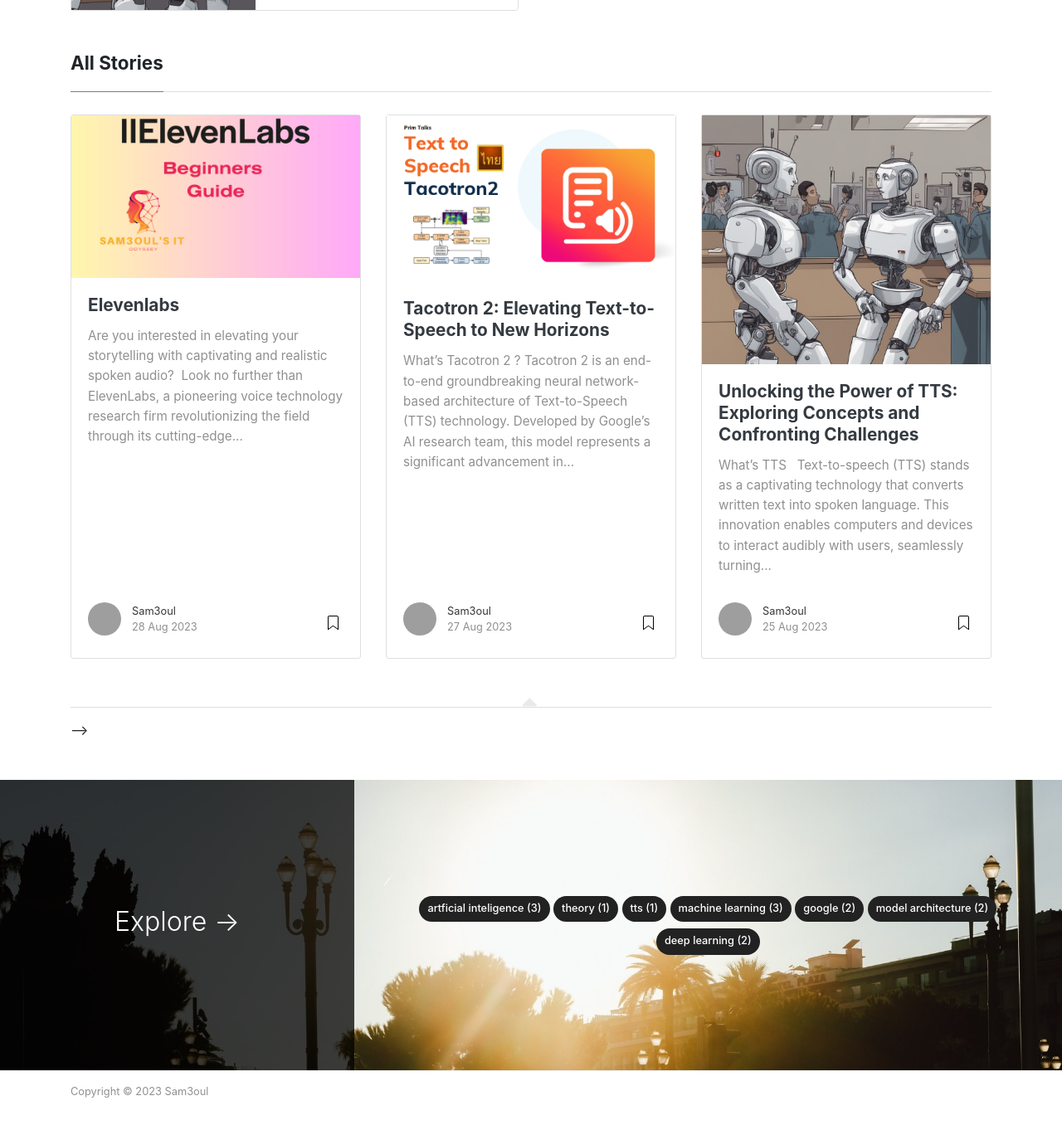
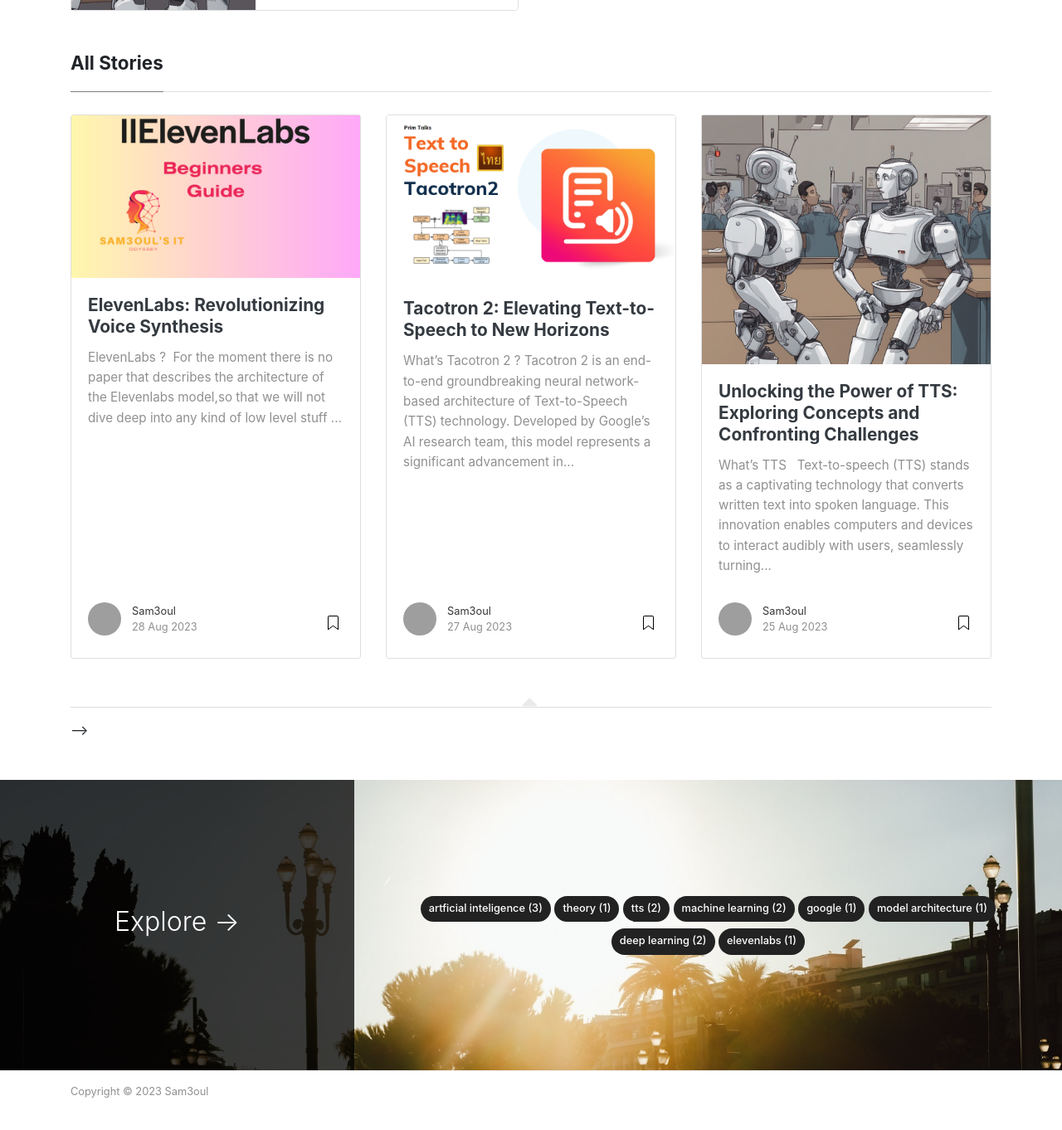
Before and after one commit to ismailsaid2001/Sam3oul.github.io, a Jekyll site: the page built from index.html, in a window 1280 px wide and 1400 px high, scrolled down 886 px. Shown: the top 1362 px of the window at 83% size. Built offline with Jekyll 4.4.1, drawn with Linux system fonts in a browser that asks for light colours; nearby versions of some CDN libraries; the list of posts is cut into pages by our own code; some of the changed lines change nothing that is shown; grey boxes are pictures that could not be loaded.

Commit message:
third update

````diff
--- a/_posts/2023-08-28-Elevenlabs-deep-dive.md
+++ b/_posts/2023-08-28-Elevenlabs-deep-dive.md
@@ -1,41 +1,109 @@
 ---
 layout: post
-title:  "Elevenlabs"
+title:  "ElevenLabs: Revolutionizing Voice Synthesis"
 author: Sam3oul
-categories: [ Artficial inteligence,Google,Model Architecture,Machine learning,deep learning]
+categories: [ Artficial inteligence,deep learning,TTS,ElevenLabs]
 image: assets/images/ElevenLabs.png
-beforetoc: "complete here"
+beforetoc: "Are you interested in elevating your storytelling with captivating and realistic spoken audio?
+Look no further than ElevenLabs, a pioneering voice technology research firm revolutionizing the field through its cutting-edge AI speech software. Let me show you what is Eleven Labs and How does it work "
 toc: true
 ---
-Are you interested in elevating your storytelling with captivating and realistic spoken audio?
-Look no further than ElevenLabs, a pioneering voice technology research firm revolutionizing the field through its cutting-edge AI speech software. Let me show you what is Eleven Labs and How does it work?
 
-how does it work ?
+
+## ElevenLabs ?
 For the moment there is no paper that describes the architecture of the Elevenlabs model,so that we will not dive deep into any kind of low level stuff
+
 Eleven Labs AI generates voices using a deep-learning model for speech synthesis.
-The AI system analyzes the nuances, intonations, and distinctive characteristics of natural speech. It then utilizes complex algorithms to replicate voices that closely resemble real humans, achieving a level of realism that is almost impossible to tell apart.
+
+The AI system analyzes the `nuances`, `intonations`, and distinctive characteristics of natural speech. It then utilizes `complex algorithms` to replicate voices that closely resemble real humans, achieving a level of **realism** that is almost impossible to tell apart.
 Models  proposed
-there are actually two models proposed, the first is the monolingual model which works only in English (Australian, American, and British accents), and the multilingual model which works in French (both Canadian and French accents), Polish, German, Spanish, Italian, Hindi and Portuguese (both Brasilian and Portuguese accent)
-how to use it?
+
+There are actually two models proposed, the first is the **monolingual** model which works only in **English** (`Australian, American, and British accents`), and the **multilingual** model which works in **French** (both **Canadian** and **French** accents), **Polish**, **German**, **Spanish**, **Italian**, **Hindi** and **Portuguese** (`both Brasilian and Portuguese accent`)
+## how to use ElevenLabs?
+
 it's very simple to use, you have to select the model you want to use .
 
-then you have to choose one of the voices proposed, each voice has its own features you could test them to be able to select the most adequate voice for you
+then you have to choose one of the voices proposed, each voice has its own features you could test them to be able to select the most **adequate** voice for you
 
-you could also calibrate the stability and clarity based on your need
+you could also calibrate the **stability** and **clarity** based on your need
 
-And finally, type the text that will be given to the model as input(your script)
+And finally, type the text that will be given to the model as input(`your script`)
+## Prompting
+To improve the quality of the generated sound in terms of its rhythm pacing and realisl, we employ a commonly used technique known as `"prompting"` .
+
+This technique allows us to exert control over **pauses**, **emotions**, and the overall **pacing** of the sound output.
 By the way, you could explore this guide done by the Elevenlabs team, in which you could find a walkthrough of the template you should follow to write your text in order to enhance the realism of the sound generated.
 Finally ,wait for the result!
 
-Voice cloning
-Eleven Labs AI boasts a remarkable capability: voice cloning.
-This advanced feature can replicate an individual's voice using only a short audio recording. By analyzing the speaker's vocal characteristics, the tool constructs a voice model that can then generate speech closely resembling the original person. This versatile technology finds application in diverse areas, including producing audiobooks, adding voices to movies, and generating content in various languages.
+We'll consult the official documentation of ElevenLabs to dissect and understand the various components in detail.
+**Pause**
+There exist several methods to introduce pauses into the generated text. One technique that offers a high level of control and predictability involves using a basic dash (-) or the em-dash (—).
+```shell
+"Hey  - Folks - what's up"
+```
+To add some **hesitation**  to the pause time we could use **'...'**
+```shell
+""I... see, that this ... article ... is awesome""
+```
+
+And finally  **line breaks** are also interpreted as pauses
+
+no need to hesitate next time,it's awesome for real :)
+
+```shell
+Dream Big
+
+Work Hard
+
+because Success
+
+is the result of determination and effort
+```
+
+**Pacing**
+
+
+**Emotions**
+To effectively convey a particular emotion through the generated sound, the optimal approach is to communicate that emotion by strategically crafting your script's **structure**.
+
+This involves selecting **specific words** that distinctly capture and reflect the desired `emotional tone`.
+
+In addition to the previously mentioned method, you can enhance the expression of emotion in the generated sound by incorporating **dialogue tags** reminiscent of those employed during elementary school writing.
+
+These tags offer an `insightful` way to inject emotion into paragraphs. For instance:
+```shell
+
+She exclaimed, excitedly, 'I can't believe it!'
+He whispered, fearfully, 'Did you hear that?'
+They cheered, jubilantly, as the victory was secured.
+With a sigh, she mumbled, sadly, 'It's just not the same.'
+```
+
+
+**Voice cloning**
+
+`Eleven Labs AI`   boasts a remarkable capability: `voice cloning`.
+
+This advanced feature can replicate an individual's voice using only a short audio recording.
+
+By analyzing the speaker's vocal characteristics, the tool constructs a `voice model` that can then generate speech closely resembling the **original** person.
+
+This versatile technology finds application in **diverse areas**, including producing **audiobooks**, adding voices to **movies**, and generating content in various languages.
+
 you are supposed to provide the model with string items which are the audio files of the voice you want the model to clone, a quick description of the voice, and labels like age, gender, accent …
-pay attention that this model prefers quality over quantity. In other terms, a clear 1 min audio file is better than many noisy audio files(due to sound effects for example)
-Walkthrough of the Elevenlabs API
+
+Pay attention that this model prefers `quality` over `quantity`.
+
+In other terms, a **clear** 1 min audio file is better than many **noisy** audio files(due to sound effects for example)
+
+## Walkthrough of the Elevenlabs API
+
 First, you have to visit this link, it's an interactive documentation for the ElevenLabs API.
+
 I mean by interactive that through the documentation you directly send requests and get a result
 look at this example :
+
+
 here I have tested the get voices request, I simply have to click on try it out, then I am only supposed to provide my API key
 This is the result :
 
@@ -47,20 +115,22 @@
 using the voice you generated with eleven labs in your project
 
 first step: import these libraries
-
+```python
 from elevenlabs import set_api_key
 from dotenv import load_dotenv
 import os
 from elevenlabs import generate, play, voices
+```
 
 then, create .env file in your current directory in which you have to add your API key with the name "11LABS_API_KEY"
 
-
+```python
 load_dotenv()
 set_api_key(os.environ['11LABS_API_KEY'])
+```
 
 then you have to implement the function responsible for generating a voice based on a voice you provide in arguments
-
+```python
 def generate_audio(text, voice='Adam', save=False):
     audio = generate(
         text=text,
@@ -71,10 +141,12 @@
         with open('output.mp3', 'wb') as f:
             f.write(audio)
     return audio
+```
 
-
+```python
 The ID of Neil deGrasse's voice: vGSmkRqXe09s8VP868kp
 generate_audio('Hello, I am a clone of Neil deGrasse Tyson.', 'vGSmkRqXe09s8VP868kp', True)
+```
 
 As you set the save parameter to true we will get an audio file called output.mp3 containing the corresponding result.
 As simple as that !
````
